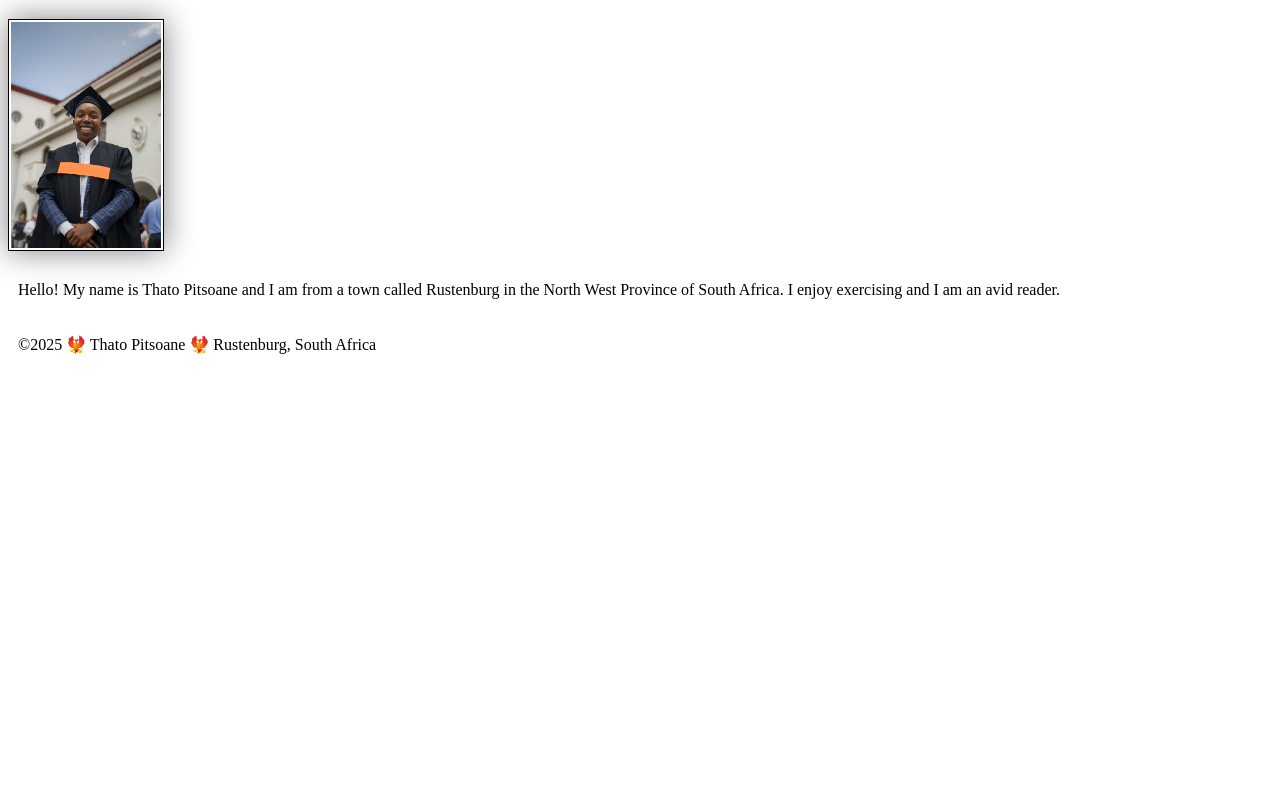
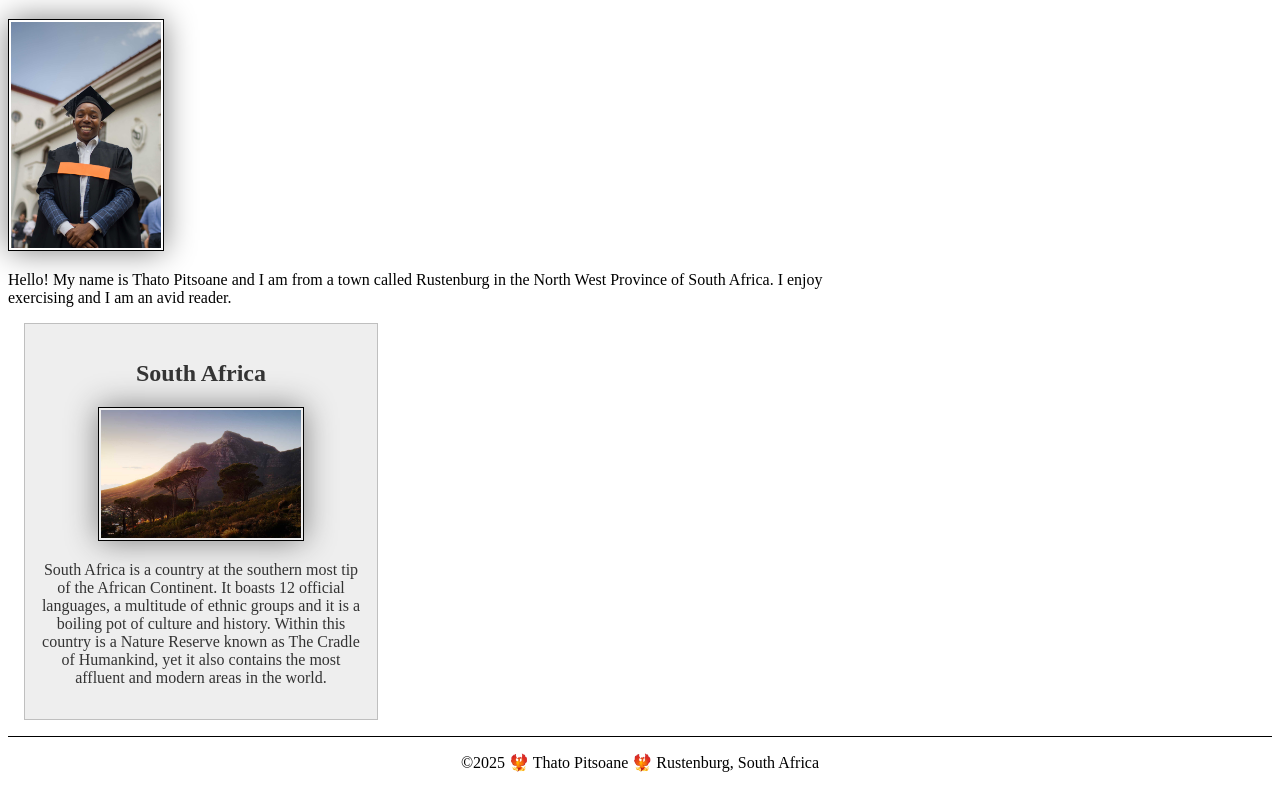
Before and after one commit to Thato-one/wdd130, a plain HTML site: page index.html in a window 1280 px wide. Shown: the part 205-993 px from the top of the page. Before the commit the page ends 800 px from the top, so only its background shows below. Drawn offline with Linux system fonts and the light colour scheme.

Commit message:
enhancement

```diff
--- a/index.html
+++ b/index.html
@@ -1,10 +1,12 @@
 <!DOCTYPE html>
 <html lang="en-US">
     <head>
-        <link rel="stylesheet" href="styles/styles.css">
         <meta charset="utf-8">
         <meta name="viewport" content="width=device-width,intial-scale=1.0">
         <title>Thato Pitsoane | WDD 130</title>
+        <meta name="description" content="This page exists to be a brief introdution of who I am, and allows me to form the foundation of my web developing skills">
+        <meta name="author" content="Thato Pitsoane">
+        <link rel="stylesheet" href="styles/styles.css">
     </head>
     <body>
         <header>
@@ -18,6 +20,11 @@
             <img src="images/profile.jpg" alt="Hello my name is Thato Pitsoane" width="200">
             <p>Hello! My name is Thato Pitsoane and I am from a town called Rustenburg in the North West Province of South Africa. I enjoy exercising and I am an avid reader.</p>
         </main>
+        <aside>
+            <h2>South Africa</h2>
+            <img src="images/southafrica.jpeg" alt="South African Mountain Range" width="200">
+            <p>South Africa is a country at the southern most tip of the African Continent. It boasts 12 official languages, a multitude of ethnic groups and it is a boiling pot of culture and history. Within this country is a Nature Reserve known as The Cradle of Humankind, yet it also contains the most affluent and modern areas in the world.</p>
+        </aside>
         <footer>
             <p>©2025 🐦‍🔥 Thato Pitsoane 🐦‍🔥 Rustenburg, South Africa </p>
         </footer>
--- a/styles/styles.css
+++ b/styles/styles.css
@@ -3,3 +3,9 @@ nav a {color: white; display: block; padding: 20px;}
 h1 {color: darkblue;}
 img {width: 150px; height: auto; border: 1px solid black; padding: 2px;box-shadow: 0 0 30px gray; }
 p {padding: 10px}
+main {max-width: 840px;}
+aside {width: 20rem; margin: 1rem; border: 1px solid rgb(0 0 0 / 0.2);padding: 1rem;background-color: #eee;color: #333;text-align: center;}
+aside img{width: 200px;height: auto;}
+main img{width: 150px;height: auto;}
+p{padding: 0;}
+footer{margin-top: 15px;border-top: 1px solid#000;text-align: center;}
```
Also changed, not shown: images/southafrica.jpeg (added).
